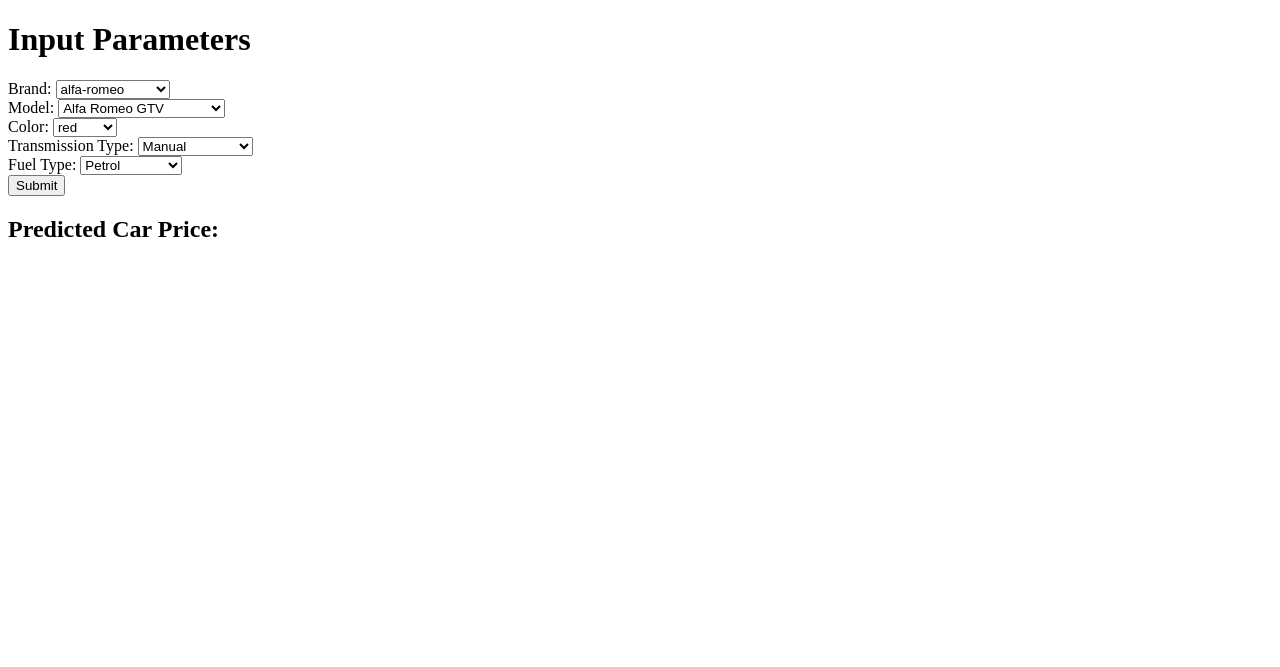
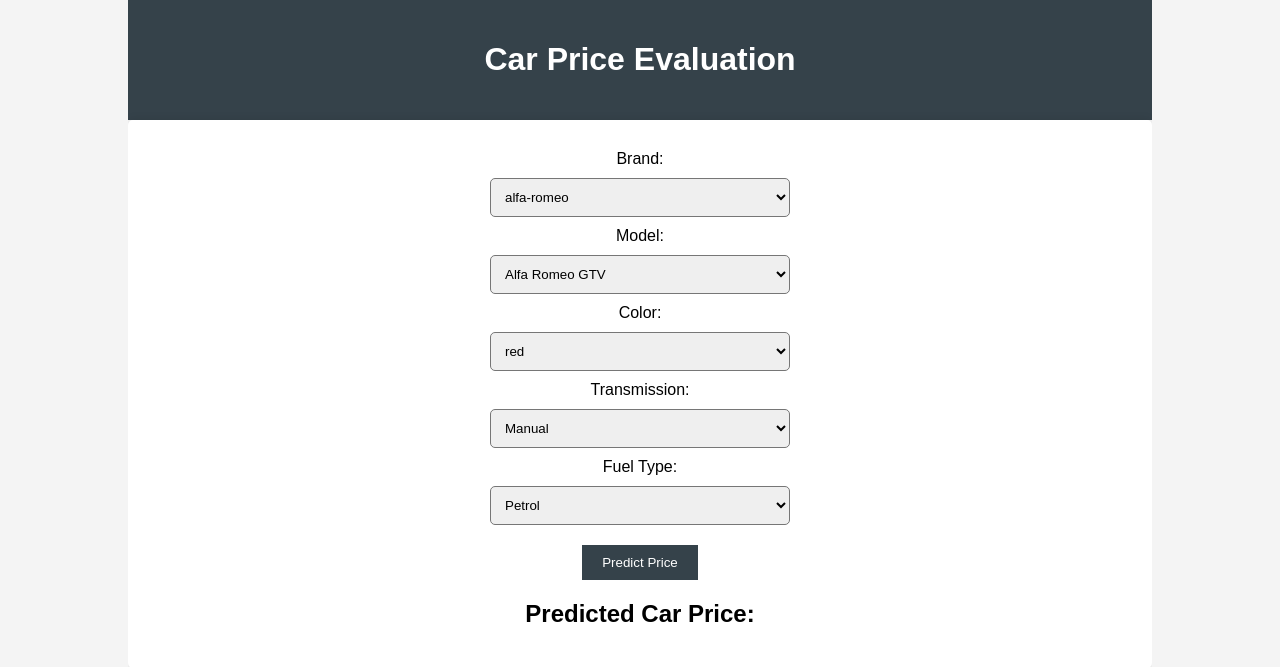
Before and after one commit to EugenePog/car-price-evaluation, a Flask app: page / in a window 1280 px wide. Shown: the top 667 px of the page. Run offline with Flask 3, Linux system fonts and the light colour scheme.

Commit message:
added functionality of seaching production stage model in mlflow db

```diff
--- a/app.py
+++ b/app.py
@@ -1,18 +1,43 @@
 from flask import Flask, render_template, request, jsonify
 from xgboost import XGBRegressor
 import pickle
+import mlflow
+from mlflow.tracking import MlflowClient
 
 app = Flask(__name__)
-model_location = 'models/xgb_regressor.bin'
+
+MLFLOW_URI = 'sqlite:///mlflow.db'
+preprocessor_addition = "artifacts/preprocessor/preprocessor.bin"
+for_downloads = 'models/'
+preprocessor_location = for_downloads + 'preprocessor.bin'
+filter_string = "name = 'car-price-prediction-xgbregressor'"
+
+client = MlflowClient(tracking_uri = MLFLOW_URI)
 
 def predict_car_price(brand, model, color, transmission_type, fuel_type):
-    with open(model_location, 'rb') as f_in:
-        (dv, price_predictor) = pickle.load(f_in)
+
+    #getting model, registered in mlflow with name, coded in 'filter_string' and in production stage (take the 1st model in the stage, assuming that only 1 model for the given name has production stage)
+    prod_version = ''
+    for ver in client.search_model_versions(filter_string=filter_string):
+        if ver.current_stage == 'Production':
+            prod_version = ver
+            break
+
+    #take the model by it path
+    prod_version_source = prod_version.source
+    price_predictor = mlflow.xgboost.load_model(prod_version_source)
+
+    #download preprocessor locally from mlflow
+    prod_version_preprocessor_source = prod_version_source[:prod_version_source.index("artifacts")]+preprocessor_addition
+    mlflow.artifacts.download_artifacts(artifact_uri=prod_version_preprocessor_source, dst_path=for_downloads)
+
+    #open preprocessor using pickle, preprocess the input data and apply model to given data
+    with open(preprocessor_location, 'rb') as f_in:
+        dv = pickle.load(f_in)
 
         input_dict = [{'brand': brand, 'model': model, 'color': color, 'transmission_type': transmission_type, 'fuel_type': fuel_type}]
 
         input_vect = dv.transform(input_dict)
-
         predicted_price = price_predictor.predict(input_vect)
 
         return round(predicted_price.tolist()[0], 2)
@@ -55,5 +80,9 @@ def index():
     return render_template('index.html', brands=brands, models=models, colors=colors,
                            transmission_types=transmission_types, fuel_types=fuel_types)
 
+#application use ports:
+# - 5010 for development
+# - 5011 in production inside docker container
+# - 5012 in production outside docker container
 if __name__ == '__main__':
     app.run(debug=True, port=5010)
--- a/data_cleansing_and_feature_engenering.py
+++ b/data_cleansing_and_feature_engenering.py
@@ -1,7 +1,7 @@
 import pandas as pd
 import numpy as np
 import datetime as dt
-import click
+#import click
 
 from datetime import date
 
--- a/orchestrate_train.py
+++ b/orchestrate_train.py
@@ -10,8 +10,6 @@ def main_flow() -> None:
     #setting up mlflow
     mlflow.set_tracking_uri('sqlite:///mlflow.db')
     mlflow.set_experiment('car-price-prediction-xgbregressor-1')
-    #enabling autologging
-    mlflow.xgboost.autolog()
 
     # Load and transform the data
     run_data_cleansing_and_feature_engenering()
--- a/templates/index.html
+++ b/templates/index.html
@@ -1,10 +1,68 @@
 <!DOCTYPE html>
 <html>
     <head>
-    <title>Input Parameters</title>
+        <title>Car Price Evaluation</title>
+        <style>
+            body {
+                font-family: Arial, sans-serif;
+                margin: 0;
+                padding: 0;
+                background-color: #f4f4f4;
+            }
+            #container {
+                width: 80%;
+                margin: auto;
+                overflow: hidden;
+            }
+            header {
+                background-color: #35424a;
+                color: white;
+                padding: 20px;
+                text-align: center;
+            }
+            #form-container {
+                background-color: white;
+                padding: 20px;
+                border-radius: 5px;
+                box-shadow: 0px 0px 10px rgba(0, 0, 0, 0.1);
+            }
+            form {
+                display: flex;
+                flex-direction: column;
+                align-items: center;
+            }
+            label {
+                margin: 10px;
+            }
+            select {
+                width: 100%;
+                max-width: 300px;
+                padding: 10px;
+                border-radius: 5px;
+            }
+            input[type="submit"] {
+                background-color: #35424a;
+                color: white;
+                border: none;
+                padding: 10px 20px;
+                cursor: pointer;
+                margin-top: 20px;
+            }
+            input[type="submit"]:hover {
+                background-color: #293538;
+            }
+            #result {
+                text-align: center;
+                margin-top: 20px;
+            }
+        </style>
     </head>
 <body>
-    <h1>Input Parameters</h1>
+    <div id="container">
+        <header>
+            <h1>Car Price Evaluation</h1>
+        </header>
+        <div id="form-container">
             <form id="carForm">
                 <label for="brand">Brand:</label>
                 <select id="brand" name="brand">
@@ -12,7 +70,6 @@
                     <option value="{{ brand }}">{{ brand }}</option>
                     {% endfor %}
                 </select>
-        <br>
 
                 <label for="model">Model:</label>
                 <select id="model" name="model">
@@ -20,7 +77,6 @@
                     <option value="{{ model }}">{{ model }}</option>
                     {% endfor %}
                 </select>
-        <br>
 
                 <label for="color">Color:</label>
                 <select id="color" name="color">
@@ -28,15 +84,13 @@
                     <option value="{{ color }}">{{ color }}</option>
                     {% endfor %}
                 </select>
-        <br>
 
-        <label for="transmission_type">Transmission Type:</label>
+                <label for="transmission_type">Transmission:</label>
                 <select id="transmission_type" name="transmission_type">
                     {% for transmission_type in transmission_types %}
                     <option value="{{ transmission_type }}">{{ transmission_type }}</option>
                     {% endfor %}
                 </select>
-        <br>
 
                 <label for="fuel_type">Fuel Type:</label>
                 <select id="fuel_type" name="fuel_type">
@@ -44,14 +98,14 @@
                     <option value="{{ fuel_type }}">{{ fuel_type }}</option>
                     {% endfor %}
                 </select>
-        <br>
 
-        <input type="submit" value="Submit">
+                <input type="submit" value="Predict Price">
             </form>
-
             <div id="result">
                 <h2>Predicted Car Price:</h2>
                 <p id="predictedPrice"></p>
+            </div>
+        </div>
     </div>
 
     <script>
```
Also changed, not shown: mlruns/1/b056e5a423ab4c6b98f852d8b4d253d3/artifacts/model/conda.yaml (added, +14 -0 lines), mlruns/1/b056e5a423ab4c6b98f852d8b4d253d3/artifacts/model/python_env.yaml (added, +7 -0 lines), mlruns/1/b056e5a423ab4c6b98f852d8b4d253d3/artifacts/model/requirements.txt (added, +7 -0 lines), model_train.py (+20 -6 lines), requirements_conda.txt (added, +12 -0 lines), mlflow.db, 8 other files. Lines whose indentation alone changed are shown as unchanged.
